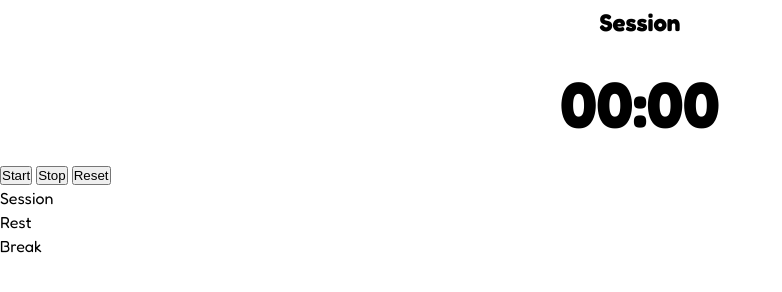
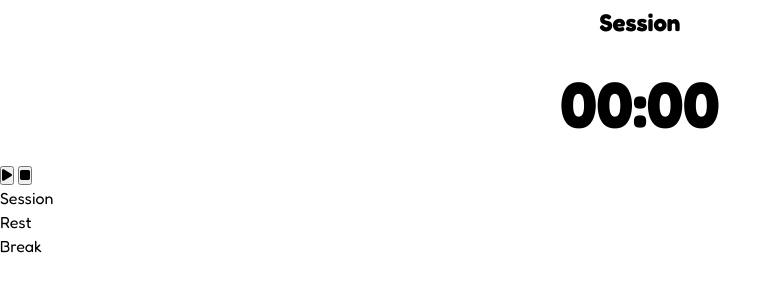
Before and after one commit to shojinPy/Pomodoro, a website built with Vite: page App/index.html in a window 1280 px wide. Shown: the whole page, without its empty margins (0-782 px from the left). Built offline with nearby package versions, Linux system fonts and the light colour scheme.

Commit message:
Replaced reset button + changed to icon from text

```diff
--- a/App/index.html
+++ b/App/index.html
@@ -31,11 +31,17 @@
 
       <!-- Buttons -->
       <div class="button-container child">
+
         <!-- Button set-A -->
-        <button>Start</button>
-        <button>Stop</button>
+        <button id="play-button">
+          <i class="fa-solid fa-play"></i>
+          <!-- <i class="fa-solid fa-pause"></i> -->
+        </button>
+
         <!-- Conditional -->
-        <button>Reset</button>
+        <button id="stop-button">
+          <i class="fa-solid fa-stop"></i>
+        </button>
       </div>
 
       <!-- Timer-type selection -->
```
